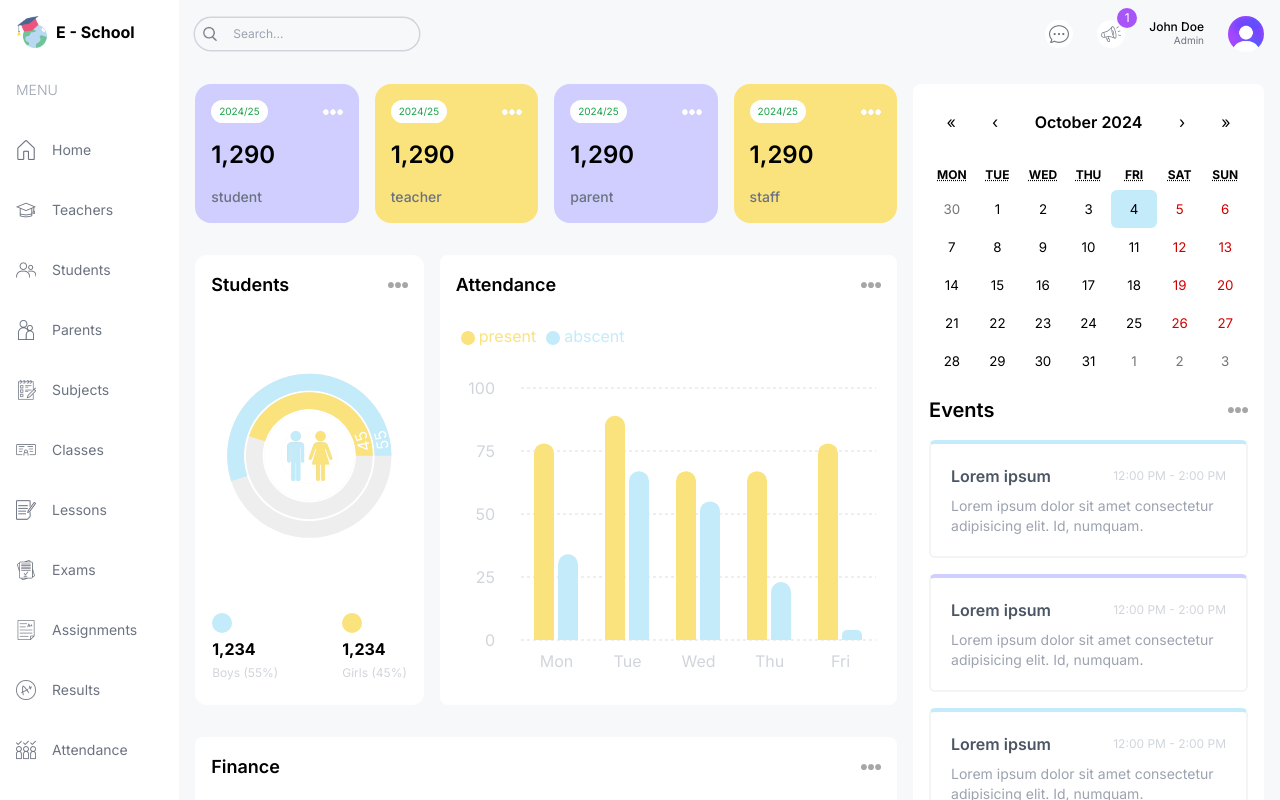
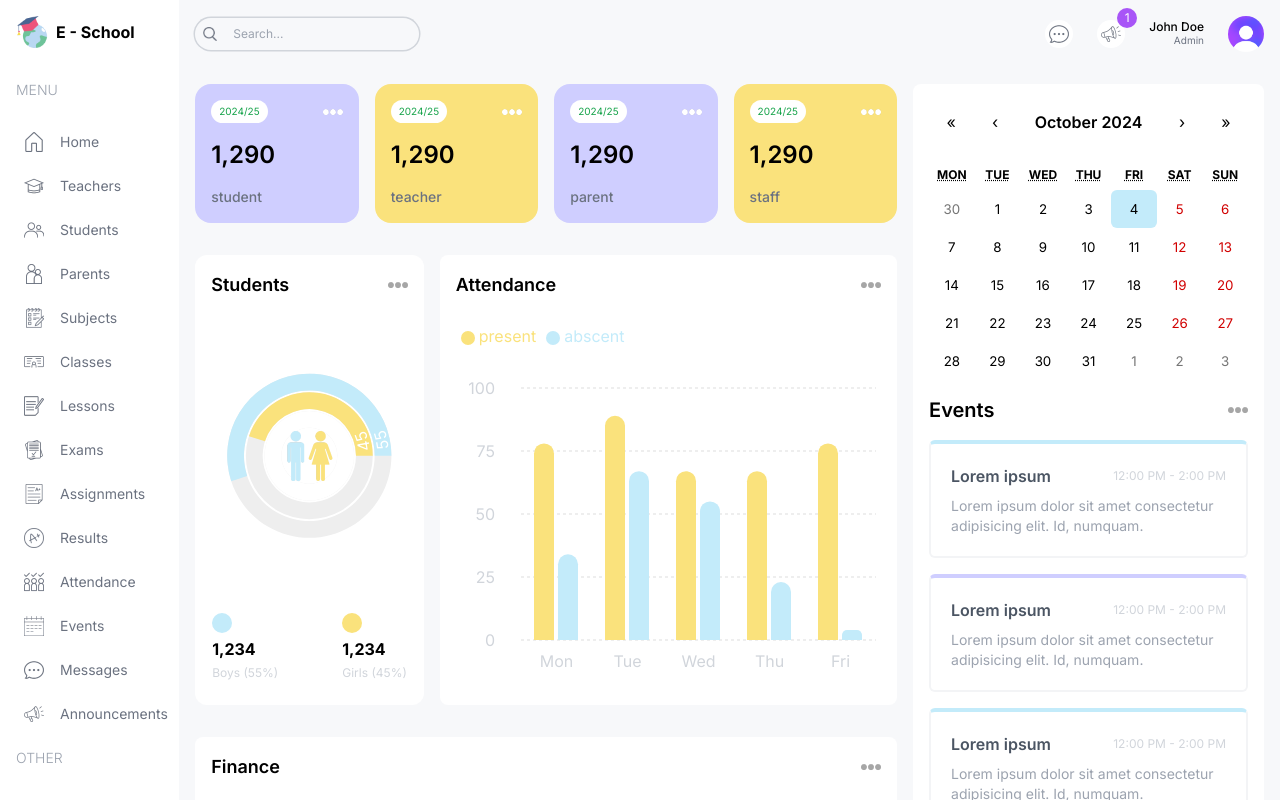
Before and after one commit to NMLEAF/Next-Dashboard, a Next.js app: page /admin in a window 1280 px wide. Built offline with nearby package versions, Linux system fonts and the light colour scheme.

Commit message:
Admin dashboard --- FINISHED

```diff
--- a/src/components/Menu.tsx
+++ b/src/components/Menu.tsx
@@ -1,3 +1,4 @@
+import { role } from "@/lib/data";
 import Image from "next/image";
 import Link from "next/link";
 
@@ -124,16 +125,25 @@ const Menu = () => {
           <span className="hidden lg:block text-gray-400 font-light my-4">
             {i.title}
           </span>
-          {i.items.map((item) => (
+          {i.items.map((item) => {
+            if (item.visible.includes(role)) {
+              return (
                 <Link
                   href={item.href}
                   key={item.label}
-              className="flex items-center justify-center lg:justify-start gap-4 text-gray-500 py-4"
+                  className="flex items-center justify-center lg:justify-start gap-4 text-gray-500 py-2 md:px-2 rounded-md hover:bg-eSkyLight"
                 >
-              <Image src={item.icon} alt={item.label} width={20} height={20} />
+                  <Image
+                    src={item.icon}
+                    alt={item.label}
+                    width={20}
+                    height={20}
+                  />
                   <span className="hidden lg:block">{item.label}</span>
                 </Link>
-          ))}
+              );
+            }
+          })}
         </div>
       ))}
     </div>
```
Lines whose indentation alone changed are shown as unchanged.
